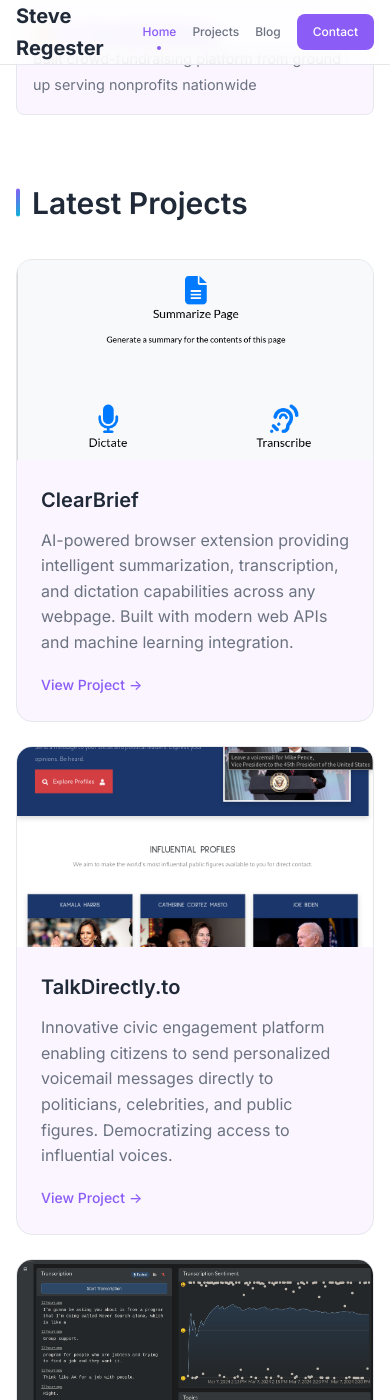
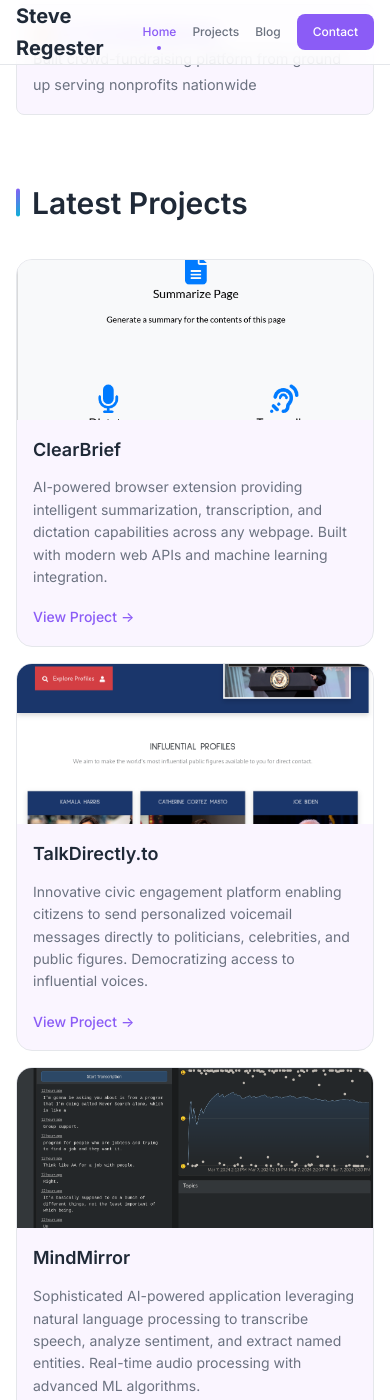
Before and after one commit to egeste/egeste.github.io, a Jekyll site: the page built from index.md, in a window 390 px wide and 1400 px high, scrolled down 1736 px. Built offline with Jekyll 4.4.1, drawn with Linux system fonts in a browser that asks for light colours.

Commit message:
improve mobile rendering

```diff
--- a/assets/css/style.scss
+++ b/assets/css/style.scss
@@ -575,6 +575,25 @@
 
   .card-grid {
     grid-template-columns: 1fr;
+    gap: var(--spacing-4);
+  }
+
+  .project-card {
+    .card-image {
+      height: 160px;
+    }
+
+    .card-content {
+      padding: var(--spacing-4);
+    }
+  }
+
+  .card-title {
+    font-size: var(--font-size-lg);
+  }
+
+  .card-description {
+    font-size: var(--font-size-sm);
   }
 }
 
```
